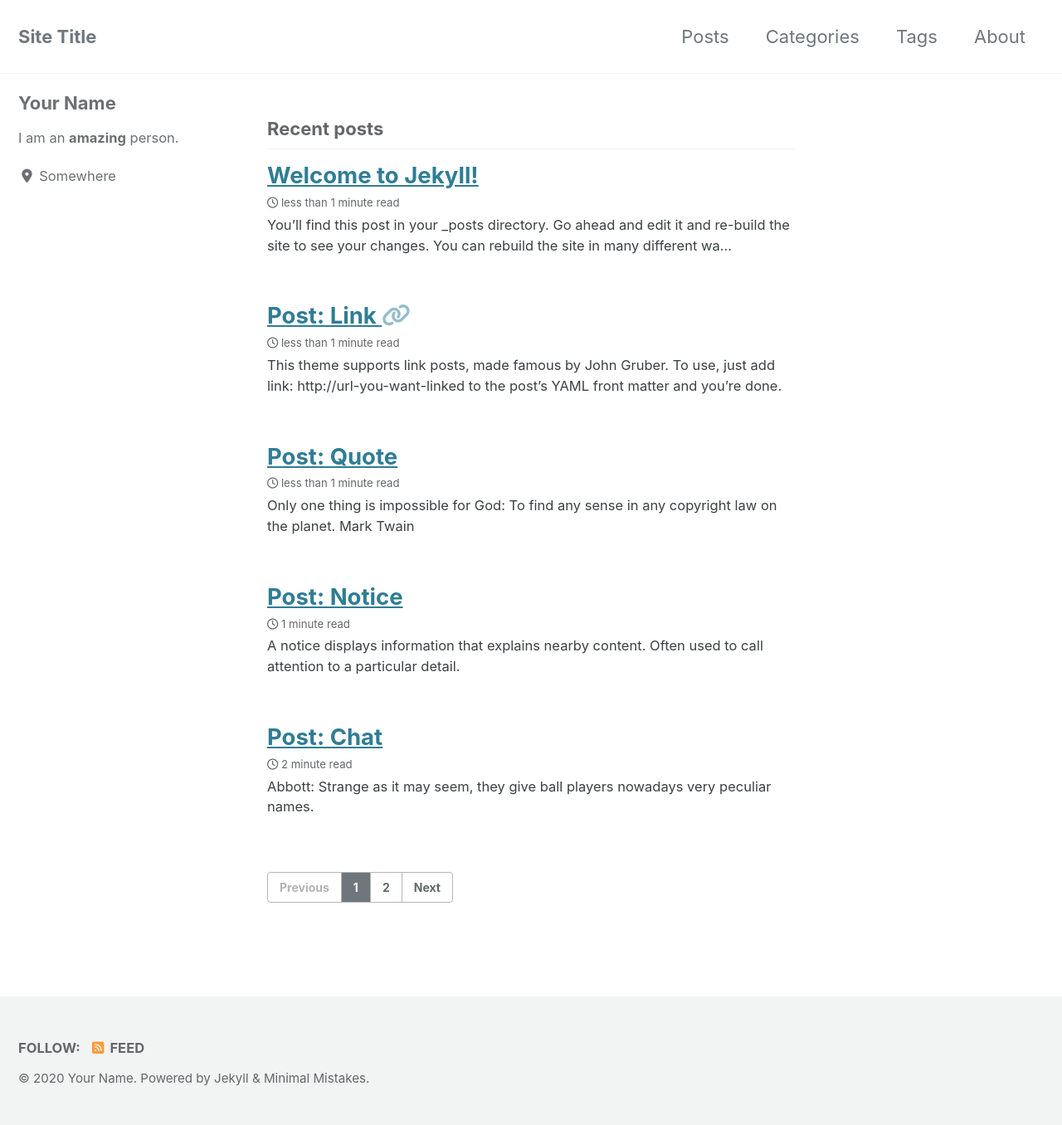
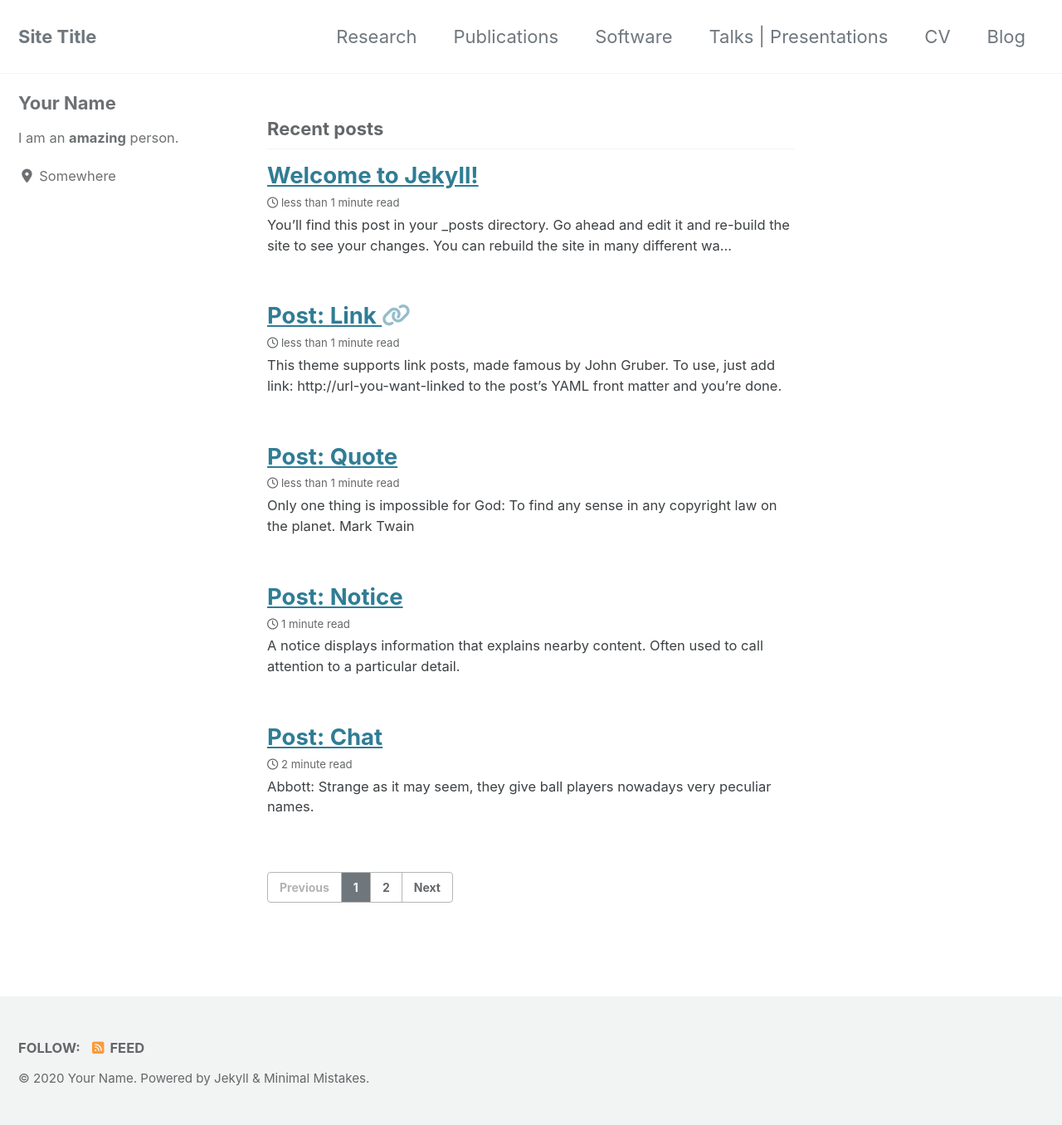
Before and after one commit to mario-bermonti/academic-website-template, a Jekyll site: the page built from index.html, in a window 1280 px wide. Shown: the whole page at 83% size. Built offline with Jekyll 4.4.1, drawn with Linux system fonts in a browser that asks for light colours; cached includes are drawn as plain includes; nearby versions of some CDN libraries; the list of posts is cut into pages by our own code.

Commit message:
Add page tabs

```diff
--- a/_data/navigation.yml
+++ b/_data/navigation.yml
@@ -1,9 +1,13 @@
 main:
-  - title: "Posts"
+  - title: "Research"
+    url: /Research/
+  - title: "Publications"
+    url: /Publications/
+  - title: "Software"
+    url: /software/
+  - title: "Talks | Presentations"
+    url: /Talks | Presentations/
+  - title: "CV"
+    url: /CV/
+  - title: "Blog"
     url: /posts/
-  - title: "Categories"
-    url: /categories/
-  - title: "Tags"
-    url: /tags/
-  - title: "About"
-    url: /about/
```
